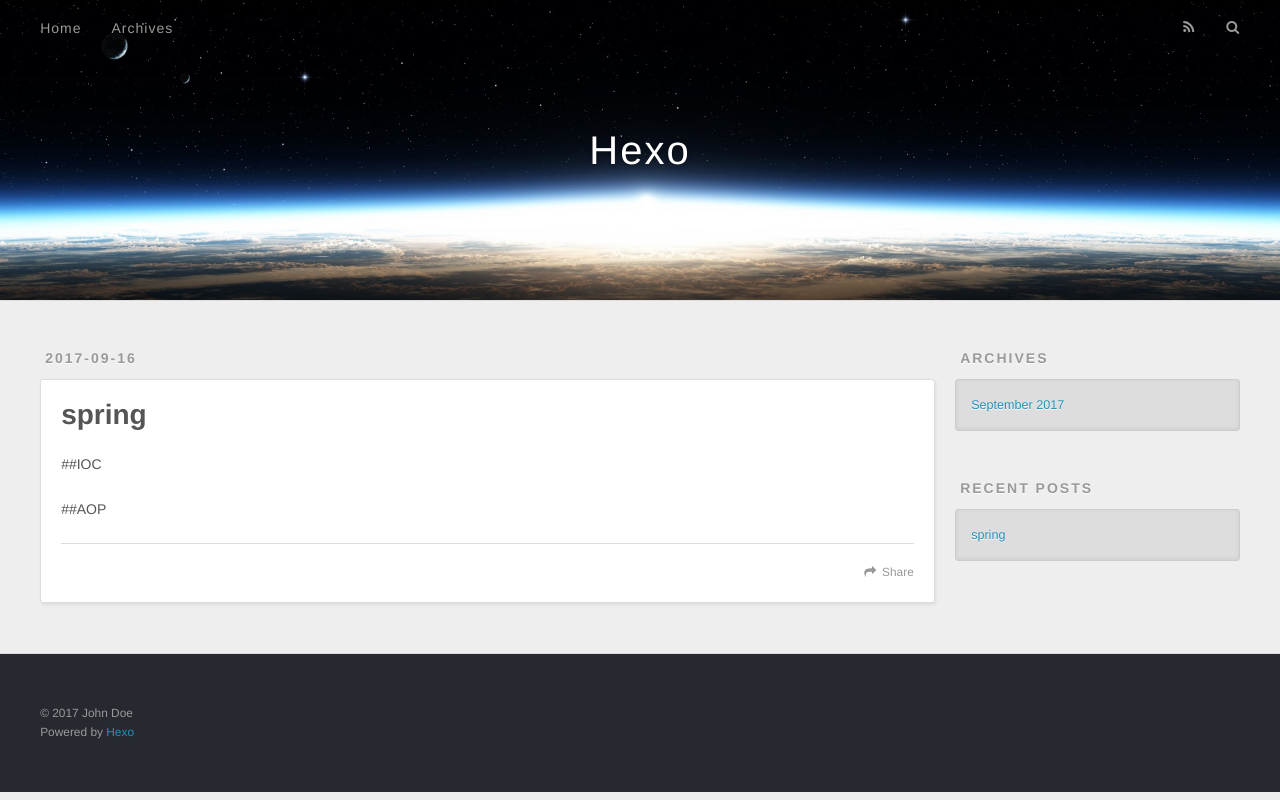
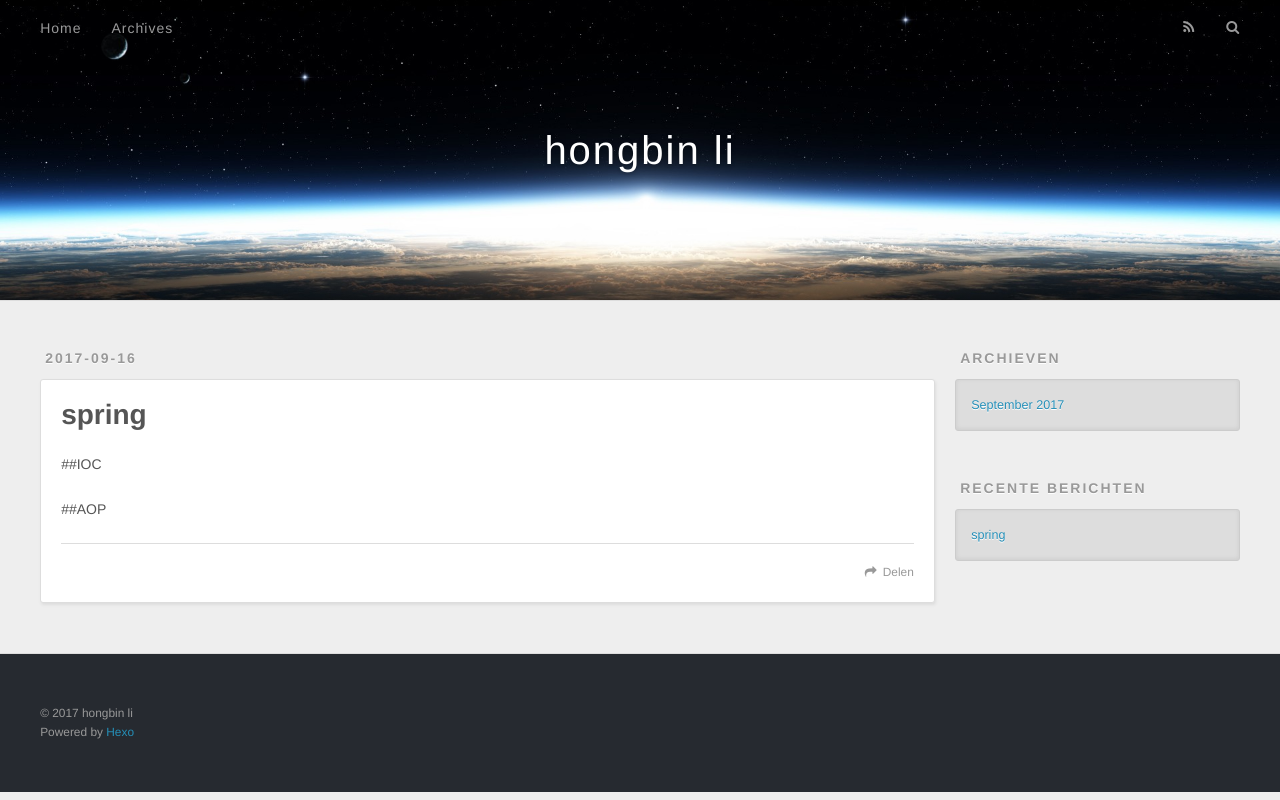
Before and after one commit to WLHB/WLHB.github.io, a plain HTML site: page index.html in a window 1280 px wide. Drawn offline with nearby package versions, Linux system fonts and the light colour scheme.

Commit message:
Site updated: 2017-09-16 15:14:34

```diff
--- a/index.html
+++ b/index.html
@@ -3,16 +3,19 @@
 <head>
   <meta charset="utf-8">
 
-  <title>Hexo</title>
+  <title>hongbin li</title>
   <meta name="viewport" content="width=device-width, initial-scale=1, maximum-scale=1">
-  <meta property="og:type" content="website">
-<meta property="og:title" content="Hexo">
+  <meta name="description" content="hello world">
+<meta property="og:type" content="website">
+<meta property="og:title" content="hongbin li">
 <meta property="og:url" content="http://yoursite.com/index.html">
-<meta property="og:site_name" content="Hexo">
+<meta property="og:site_name" content="hongbin li">
+<meta property="og:description" content="hello world">
 <meta name="twitter:card" content="summary">
-<meta name="twitter:title" content="Hexo">
+<meta name="twitter:title" content="hongbin li">
+<meta name="twitter:description" content="hello world">
 
-    <link rel="alternate" href="/atom.xml" title="Hexo" type="application/atom+xml">
+    <link rel="alternate" href="/atom.xml" title="hongbin li" type="application/atom+xml">
 
 
     <link rel="icon" href="/favicon.png">
@@ -33,7 +36,7 @@
   <div id="header-outer" class="outer">
     <div id="header-title" class="inner">
       <h1 id="logo-wrap">
-        <a href="/" id="logo">Hexo</a>
+        <a href="/" id="logo">hongbin li</a>
       </h1>
 
     </div>
@@ -50,7 +53,7 @@
 
           <a id="nav-rss-link" class="nav-icon" href="/atom.xml" title="RSS Feed"></a>
 
-        <a id="nav-search-btn" class="nav-icon" title="Search"></a>
+        <a id="nav-search-btn" class="nav-icon" title="Zoeken"></a>
       </nav>
       <div id="search-form-wrap">
         <form action="//google.com/search" method="get" accept-charset="UTF-8" class="search-form"><input type="search" name="q" class="search-form-input" placeholder="Search"><button type="submit" class="search-form-submit">&#xF002;</button><input type="hidden" name="sitesearch" value="http://yoursite.com"></form>
@@ -89,7 +92,7 @@
 
     </div>
     <footer class="article-footer">
-      <a data-url="http://yoursite.com/2017/09/16/spring/" data-id="cj7mz6qbc0000po71p8vuj3z9" class="article-share-link">Share</a>
+      <a data-url="http://yoursite.com/2017/09/16/spring/" data-id="cj7mz6qbc0000po71p8vuj3z9" class="article-share-link">Delen</a>
 
 
     </footer>
@@ -114,7 +117,7 @@
 
 
   <div class="widget-wrap">
-    <h3 class="widget-title">Archives</h3>
+    <h3 class="widget-title">Archieven</h3>
     <div class="widget">
       <ul class="archive-list"><li class="archive-list-item"><a class="archive-list-link" href="/archives/2017/09/">September 2017</a></li></ul>
     </div>
@@ -124,7 +127,7 @@
 
 
   <div class="widget-wrap">
-    <h3 class="widget-title">Recent Posts</h3>
+    <h3 class="widget-title">Recente berichten</h3>
     <div class="widget">
       <ul>
 
@@ -144,7 +147,7 @@
 
   <div class="outer">
     <div id="footer-info" class="inner">
-      &copy; 2017 John Doe<br>
+      &copy; 2017 hongbin li<br>
       Powered by <a href="http://hexo.io/" target="_blank">Hexo</a>
     </div>
   </div>
```
Also changed, not shown: 2017/09/16/spring/index.html (+9 -9 lines), archives/2017/09/index.html (+14 -11 lines), archives/2017/index.html (+14 -11 lines), archives/index.html (+14 -11 lines).
